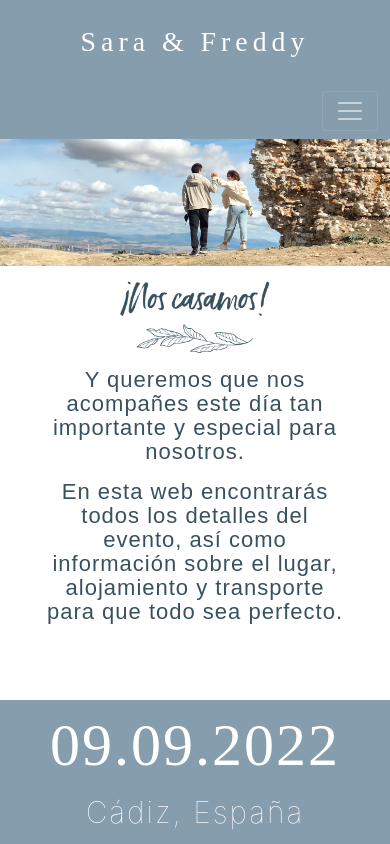
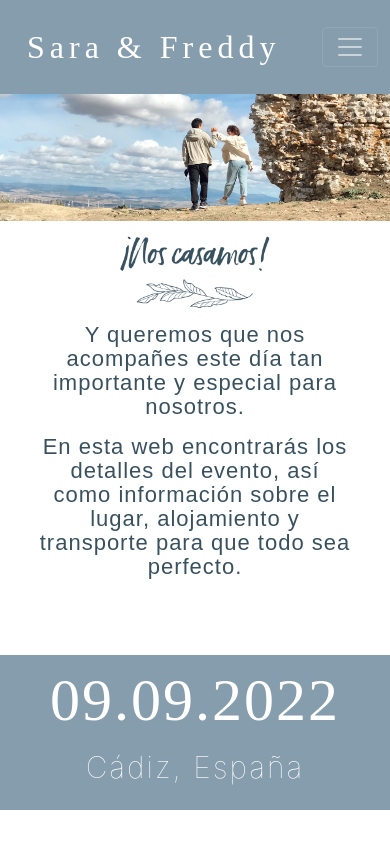
Before and after one commit to Sara-Acuaviva/wedding-Angular, an Angular app: page /home in a window 390 px wide. Shown: the top 844 px of the page. Built offline with nearby package versions, Linux system fonts and the light colour scheme; a web font is replaced by a local one.

Commit message:
Ajustes de apariencia

```diff
--- a/src/app/app.component.css
+++ b/src/app/app.component.css
@@ -28,6 +28,28 @@
   text-decoration: underline;
 }
 
+.navbar-brand {
+  background-color: #869dad;
+  color: white;
+  font-family: Playfair;
+  padding: 15px;
+  text-align: center;
+  letter-spacing: 5px;
+  margin-bottom: 0px;
+  display: none;
+  font-size: 2rem;
+  }
+
 a:hover {
   color: rgb(51, 66, 109);
 }
+
+@media (max-width: 992px) {
+  #titulo {
+    display: none;
+  }
+
+  .navbar-brand {
+    display: block;
+  }
+}
--- a/src/app/app.component.html
+++ b/src/app/app.component.html
@@ -2,7 +2,7 @@
   <h1 id="titulo">Sara & Freddy </h1>
   <nav class="navbar navbar-expand-lg navbar-dark menu">
     <div class="container-fluid">
-      <a routerLink="./"></a>
+      <a routerLink="./" class="navbar-brand">Sara & Freddy</a>
       <button class="navbar-toggler" type="button" data-bs-toggle="collapse" data-bs-target="#navbarNavAltMarkup"
         aria-controls="navbarNavAltMarkup" aria-expanded="false" aria-label="Toggle navigation">
         <span class="navbar-toggler-icon"></span>
--- a/src/app/components/home/home.component.html
+++ b/src/app/components/home/home.component.html
@@ -4,10 +4,8 @@
     <img src="/assets/imagenes/textoNosCasamos.png" class="col-6 col-md-4 col-lg-3" alt="¡Nos casamos!" />
     <p class="texto-azul">Y queremos que nos acompañes este día tan importante y especial para nosotros.</p>
 
-    <p class="texto-azul">En esta web encontrarás todos los detalles del evento, así como información sobre el
-        lugar,
-        alojamiento y transporte
-        para que todo sea perfecto.</p>
+    <p class="texto-azul">En esta web encontrarás los detalles del evento, así como información sobre el
+        lugar, alojamiento y transporte para que todo sea perfecto.</p>
 </section>
 
 
@@ -71,7 +69,7 @@
 <section id="confirm" class="bkg-dark py-4">
     <div class="container d-flex flex-column align-items-center ">
         <p class="titulo-blanco">CONFIRMA TU ASISTENCIA</p>
-        <P class="texto-blanco">Por favor, confírmanos tu asistencia para que podamos organizar todo mejor.</P>
+        <P class="texto-blanco">Por favor, confírmanos tu asistencia antes del 1 de agosto para que podamos organizar todo mejor. ¡Muchas gracias!</P>
     </div>
 </section>
 
--- a/src/app/components/travel/travel.component.css
+++ b/src/app/components/travel/travel.component.css
@@ -25,8 +25,27 @@
   text-align: center;
 }
 
+
+@media (max-width: 992px) {
+  .alojamiento {
+    margin: 0 auto;
+  }
+
+  .tarjeta {
+    width: 45%;
+  }
+}
+
 @media (max-width: 768px) {
   .tarjeta {
     width: 80%;
   }
 }
+
+
+@media (max-width: 492px) {
+  .tit-alojamiento {
+    text-align: center;
+  }
+
+  }
--- a/src/app/components/travel/travel.component.ts
+++ b/src/app/components/travel/travel.component.ts
@@ -45,12 +45,12 @@ export class TravelComponent implements OnInit {
     {
       image: '/assets/imagenes/castillo-st-catalina.jpg',
       title: 'Castillo de Santa Catalina',
-      description: 'Fortificación del siglo XVI situada en la playa de La Caleta, se adentra en el mar graciasa unas escolleras. Llama la atención las puntas que a manera de estrella salen al mar.',
+      description: 'Fortificación del siglo XVI situada en la playa de La Caleta, que se adentra en el mar graciasa unas escolleras. Llama la atención las puntas que a manera de estrella salen al mar.',
     },
     {
       image: '/assets/imagenes/castillo-san-sebastian.jpg',
       title: 'Castillo de San Sebastián',
-      description: 'Fortaleza de la ciudad, ubicada en uno de los extremos de la playa de La Caleta sobre un pequeño islote. Lo puedes visitar solo por fuera pero merece la pena sobretodo al atardecer.',
+      description: 'Fortaleza de la ciudad ubicada en uno de los extremos de la playa de La Caleta, sobre un pequeño islote. Lo puedes visitar solo por fuera pero merece la pena sobretodo al atardecer.',
     },
     {
       image: '/assets/imagenes/momumento a las cortes.jpg',
@@ -60,7 +60,7 @@ export class TravelComponent implements OnInit {
     {
       image: '/assets/imagenes/teatro-romano.jpg',
       title: 'Teatro Romano',
-      description: 'Construido hacia el 70 aC cuando el Gaditano Lucio Cornelio Balbo "el Mayor", amigo personal y consejero de Julio César.',
+      description: 'Construido hacia el 70 a.C. cuando el Gaditano Lucio Cornelio Balbo "el Mayor", amigo personal y consejero de Julio César.',
     },
     {
       image: '/assets/imagenes/playa-victoria.jpg',
--- a/src/styles.css
+++ b/src/styles.css
@@ -127,6 +127,7 @@
     font-weight: lighter;
     margin-bottom: 0px;
     line-height: 26px;
+    text-align: center
   }
 
   .row .col {
```
Also changed, not shown: src/app/components/travel/travel.component.html (+9 -15 lines). Lines whose indentation alone changed are shown as unchanged.
